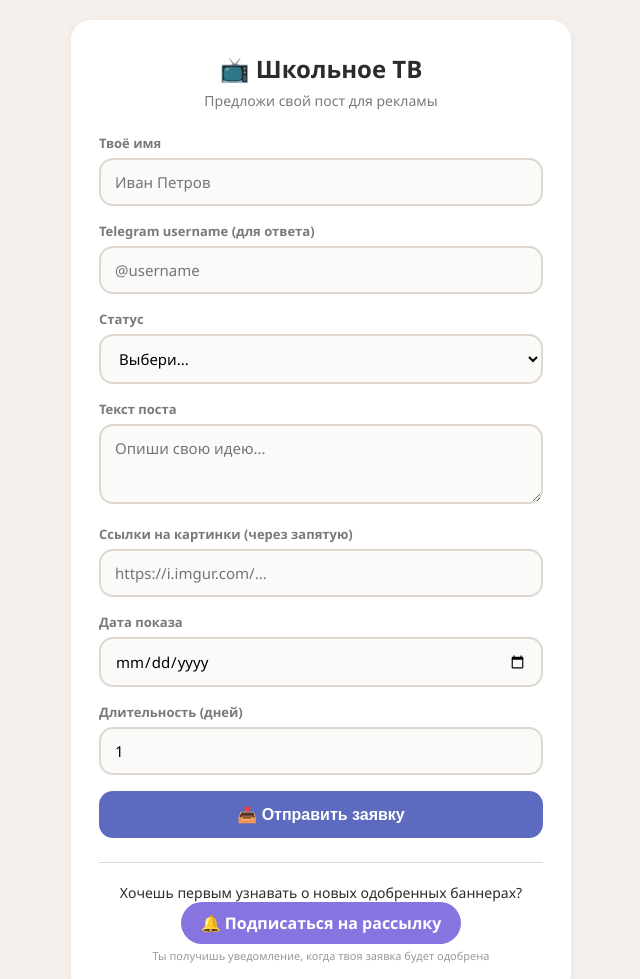
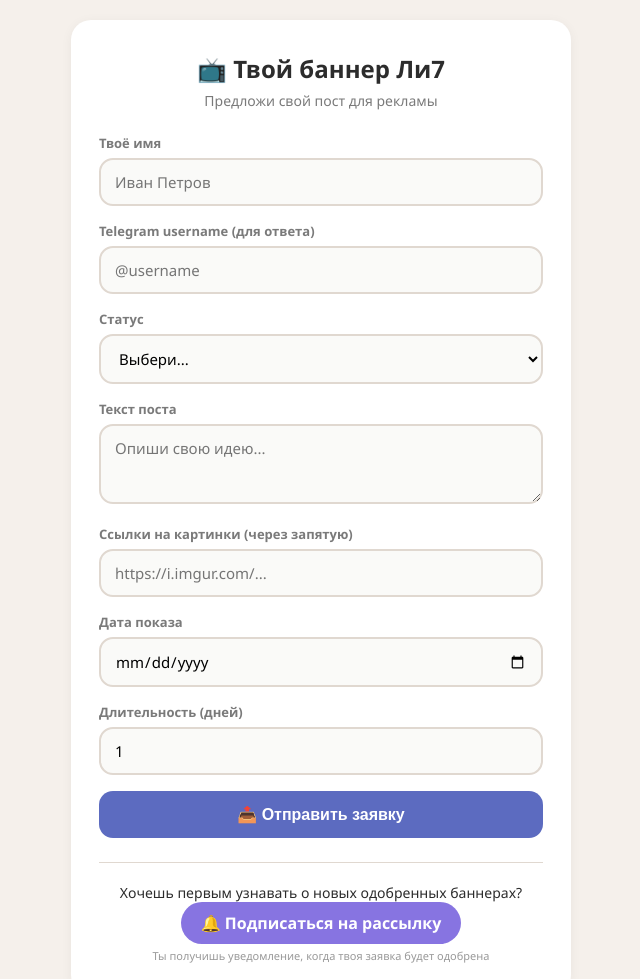
Before and after one commit to Bat0nCH1K/YourBannerLi7, a plain HTML site: page index.html in a window 1280 px wide. Shown: the top 979 px of the page, without its empty margins (319-959 px from the left). Drawn offline with Linux system fonts and the light colour scheme.

Commit message:
Update index.html

```diff
--- a/index.html
+++ b/index.html
@@ -3,7 +3,7 @@
 <head>
     <meta charset="UTF-8">
     <meta name="viewport" content="width=device-width, initial-scale=1.0">
-    <title>Школьное ТВ — Предложка</title>
+    <title>Твой баннер Ли7</title>
     <style>
         :root {
             --bg: #f5f0eb; --card: #ffffff; --text: #2c2c2c;
@@ -54,7 +54,7 @@
 <body>
     <div class="container">
         <div class="form-container" id="formContainer">
-            <h1>📺 Школьное ТВ</h1>
+            <h1>📺 Твой баннер Ли7</h1>
             <p class="subtitle">Предложи свой пост для рекламы</p>
             <div class="form-group"><label>Твоё имя</label><input type="text" id="userName" placeholder="Иван Петров"></div>
             <div class="form-group">
@@ -80,7 +80,6 @@
             <div class="form-group"><label>Длительность (дней)</label><input type="number" id="duration" value="1" min="1" max="30"></div>
             <button class="btn" id="submitBtn" onclick="sendToTelegram()">📤 Отправить заявку</button>
 
-            <!-- Блок подписки на рассылку (Manybot) -->
             <div class="subscribe-block">
                 <p style="font-size:14px;">Хочешь первым узнавать о новых одобренных баннерах?</p>
                 <a class="subscribe-btn" href="https://t.me/BannerLi7_bot?start=subscribe" target="_blank">🔔 Подписаться на рассылку</a>
```
